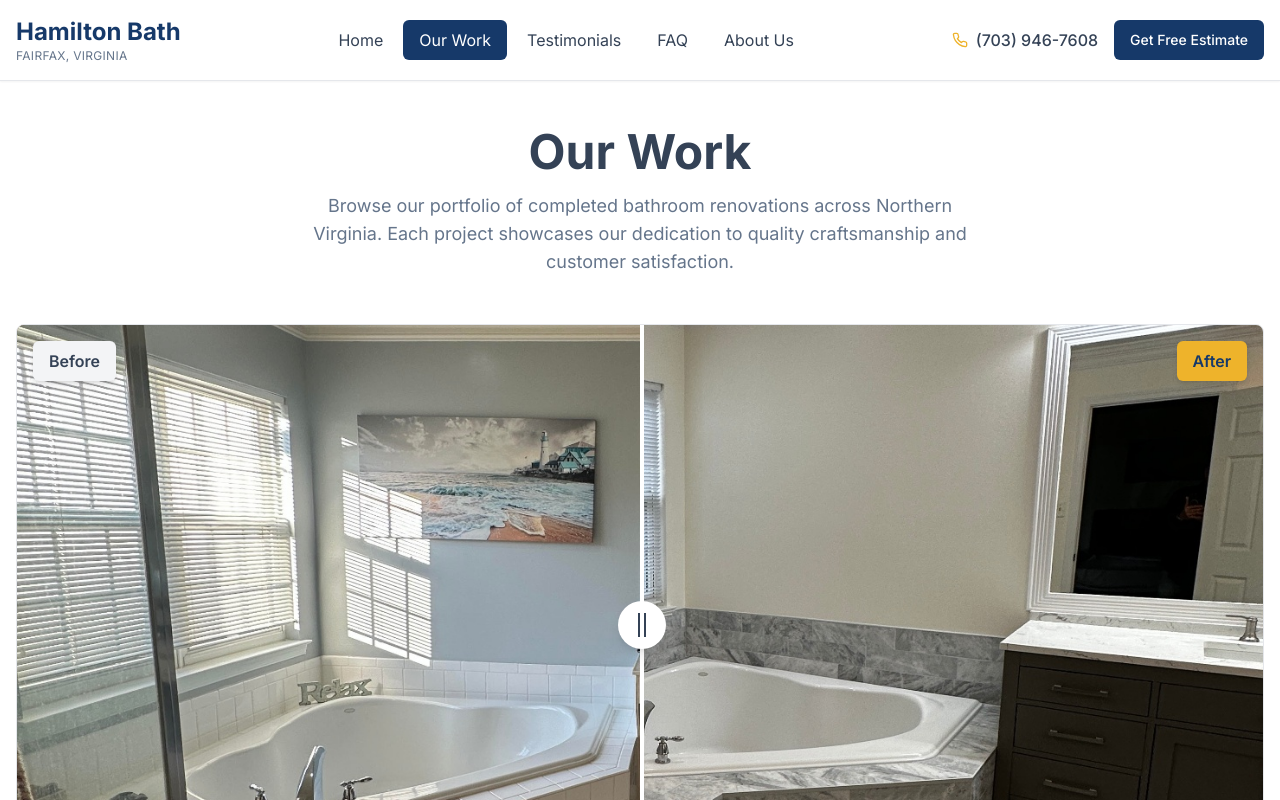
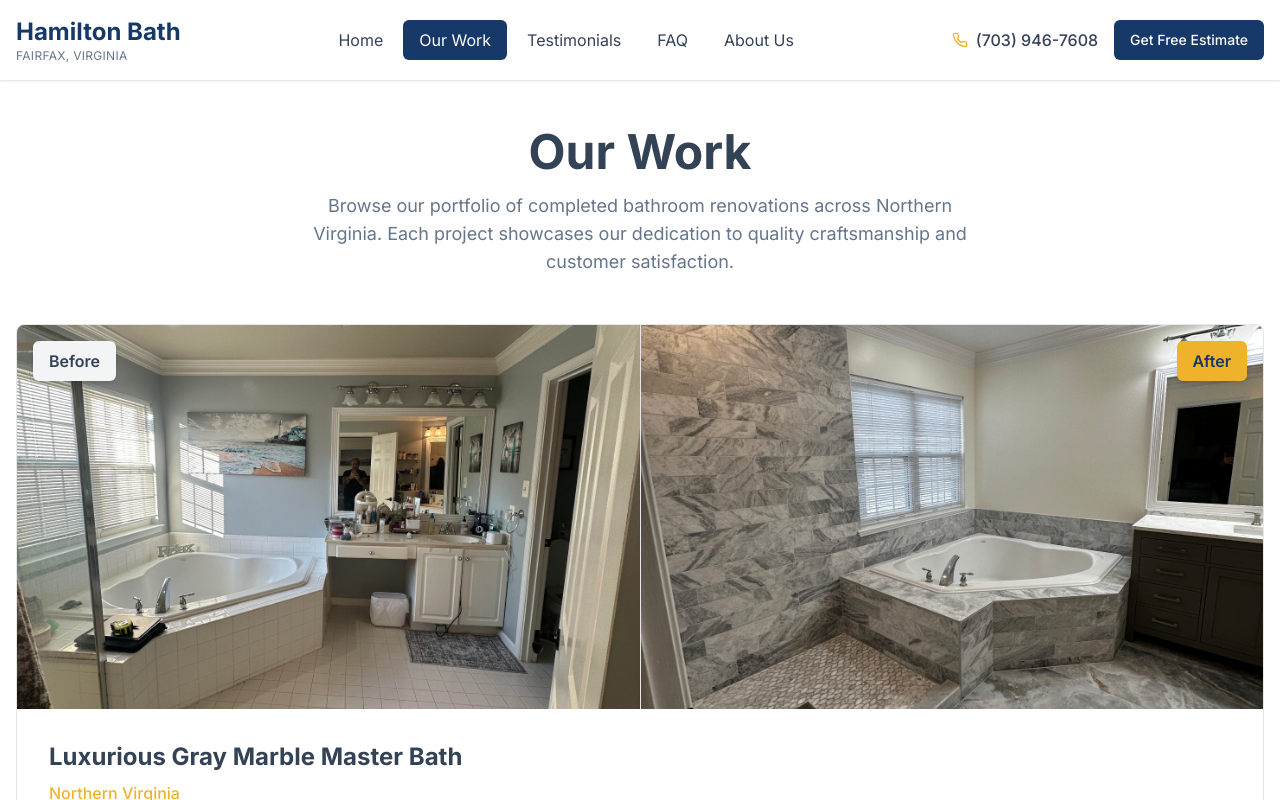
Before and after one commit to internetwages/reno-fairfax-elevate-52858, a React (Vite) app: page /gallery in a window 1280 px wide. Shown: the top 800 px of the page. Built offline with nearby package versions, Linux system fonts and the light colour scheme; the HTML template or start-up script is replaced by a standard one.

Commit message:
Reverted to commit d39687092bfd3edb9949019dcc52bb2051fe748e

```diff
--- a/src/components/BeforeAfterSlider.tsx
+++ /dev/null
@@ -1,111 +0,0 @@
-import { useState, useRef, useEffect } from "react";
-import { cn } from "@/lib/utils";
-
-interface BeforeAfterSliderProps {
-  beforeImage: string;
-  afterImage: string;
-  beforeAlt: string;
-  afterAlt: string;
-  className?: string;
-}
-
-export const BeforeAfterSlider = ({
-  beforeImage,
-  afterImage,
-  beforeAlt,
-  afterAlt,
-  className,
-}: BeforeAfterSliderProps) => {
-  const [sliderPosition, setSliderPosition] = useState(50);
-  const [isDragging, setIsDragging] = useState(false);
-  const containerRef = useRef<HTMLDivElement>(null);
-
-  const handleMove = (clientX: number) => {
-    if (!containerRef.current) return;
-
-    const rect = containerRef.current.getBoundingClientRect();
-    const x = clientX - rect.left;
-    const percentage = (x / rect.width) * 100;
-    setSliderPosition(Math.min(Math.max(percentage, 0), 100));
-  };
-
-  const handleMouseDown = () => setIsDragging(true);
-  const handleMouseUp = () => setIsDragging(false);
-
-  const handleMouseMove = (e: MouseEvent) => {
-    if (!isDragging) return;
-    handleMove(e.clientX);
-  };
-
-  const handleTouchMove = (e: TouchEvent) => {
-    if (!isDragging) return;
-    handleMove(e.touches[0].clientX);
-  };
-
-  useEffect(() => {
-    if (isDragging) {
-      document.addEventListener("mousemove", handleMouseMove);
-      document.addEventListener("mouseup", handleMouseUp);
-      document.addEventListener("touchmove", handleTouchMove);
-      document.addEventListener("touchend", handleMouseUp);
-    }
-
-    return () => {
-      document.removeEventListener("mousemove", handleMouseMove);
-      document.removeEventListener("mouseup", handleMouseUp);
-      document.removeEventListener("touchmove", handleTouchMove);
-      document.removeEventListener("touchend", handleMouseUp);
-    };
-  }, [isDragging]);
-
-  return (
-    <div
-      ref={containerRef}
-      className={cn("relative w-full h-[500px] md:h-[600px] overflow-hidden select-none cursor-col-resize", className)}
-      onMouseDown={handleMouseDown}
-      onTouchStart={handleMouseDown}
-    >
-      {/* After Image (Background) */}
-      <div className="absolute inset-0">
-        <img
-          src={afterImage}
-          alt={afterAlt}
-          className="w-full h-full object-cover"
-        />
-        <div className="absolute top-4 right-4 bg-accent px-4 py-2 rounded-md text-base font-semibold text-accent-foreground shadow-md">
-          After
-        </div>
-      </div>
-
-      {/* Before Image (Clipped) */}
-      <div
-        className="absolute inset-0"
-        style={{
-          clipPath: `inset(0 ${100 - sliderPosition}% 0 0)`,
-        }}
-      >
-        <img
-          src={beforeImage}
-          alt={beforeAlt}
-          className="w-full h-full object-cover"
-        />
-        <div className="absolute top-4 left-4 bg-muted px-4 py-2 rounded-md text-base font-semibold shadow-md">
-          Before
-        </div>
-      </div>
-
-      {/* Slider Handle */}
-      <div
-        className="absolute top-0 bottom-0 w-1 bg-white shadow-lg"
-        style={{ left: `${sliderPosition}%` }}
-      >
-        <div className="absolute top-1/2 left-1/2 -translate-x-1/2 -translate-y-1/2 w-12 h-12 bg-white rounded-full shadow-lg flex items-center justify-center cursor-col-resize">
-          <div className="flex gap-1">
-            <div className="w-0.5 h-6 bg-foreground"></div>
-            <div className="w-0.5 h-6 bg-foreground"></div>
-          </div>
-        </div>
-      </div>
-    </div>
-  );
-};
--- a/src/pages/Gallery.tsx
+++ b/src/pages/Gallery.tsx
@@ -2,7 +2,6 @@ import { Card, CardContent } from "@/components/ui/card";
 import { Dialog, DialogContent } from "@/components/ui/dialog";
 import Navigation from "@/components/Navigation";
 import Footer from "@/components/Footer";
-import { BeforeAfterSlider } from "@/components/BeforeAfterSlider";
 import { CheckCircle } from "lucide-react";
 import { useState } from "react";
 import before1 from "@/assets/before-new-1.jpg";
@@ -133,12 +132,28 @@ const Gallery = () => {
                 className="overflow-hidden shadow-[var(--shadow-card)] hover:shadow-[var(--shadow-elegant)] transition-shadow"
               >
                 <CardContent className="p-0">
-                  <BeforeAfterSlider
-                    beforeImage={project.before}
-                    afterImage={project.after}
-                    beforeAlt={`Before - ${project.title}`}
-                    afterAlt={`After - ${project.title}`}
-                  />
+                  <div className="grid grid-cols-1 md:grid-cols-2 divide-y md:divide-y-0 md:divide-x divide-border">
+                    <div className="relative">
+                      <img
+                        src={project.before}
+                        alt={`Before - ${project.title}`}
+                        className="w-full h-80 md:h-96 object-cover"
+                      />
+                      <div className="absolute top-4 left-4 bg-muted px-4 py-2 rounded-md text-base font-semibold shadow-md">
+                        Before
+                      </div>
+                    </div>
+                    <div className="relative">
+                      <img
+                        src={project.after}
+                        alt={`After - ${project.title}`}
+                        className="w-full h-80 md:h-96 object-cover"
+                      />
+                      <div className="absolute top-4 right-4 bg-accent px-4 py-2 rounded-md text-base font-semibold text-accent-foreground shadow-md">
+                        After
+                      </div>
+                    </div>
+                  </div>
                   <div className="p-6 md:p-8">
                     <h3 className="text-2xl font-bold text-foreground mb-2">{project.title}</h3>
                     <p className="text-accent font-medium mb-3">{project.location}</p>
```
